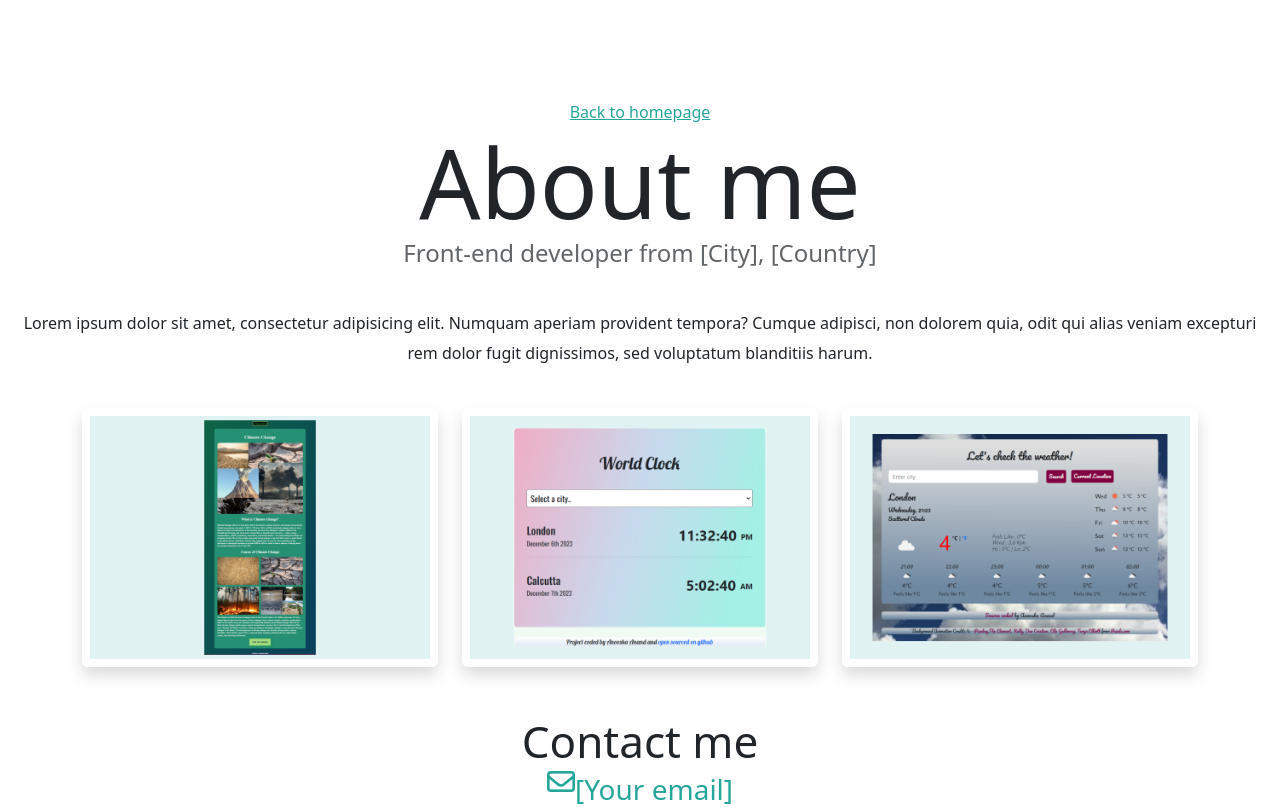
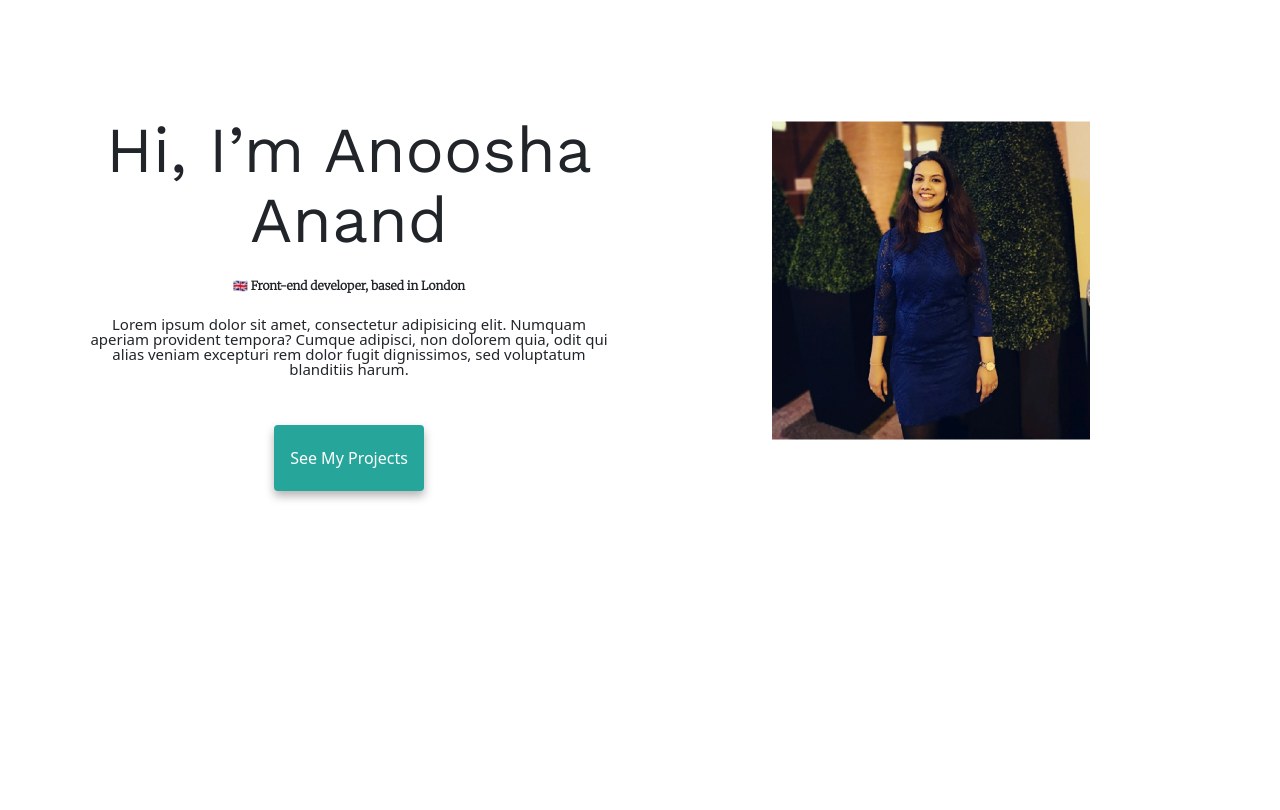
Before and after one commit to anusha5587/ResponsiveWeek3, a plain HTML site: page about.html in a window 1280 px wide. Drawn offline with nearby package versions, Linux system fonts and the light colour scheme; a web font is replaced by a local one.

Commit message:
Recreated the About page according to the format.

```diff
--- a/about.html
+++ b/about.html
@@ -28,44 +28,29 @@
     <link rel="stylesheet" href="/css/style.css" />
   </head>
   <body>
-    <a href="/index.html" class="homepage-link">Back to homepage</a>
-    <h1 class="text-center">About me</h1>
-    <h3 class="text-center">Front-end developer from [City], [Country]</h3>
-    <div class="about-paragraphs text-center">
-      <p>
-        Lorem ipsum dolor sit amet, consectetur adipisicing elit. Numquam
-        aperiam provident tempora? Cumque adipisci, non dolorem quia, odit qui
-        alias veniam excepturi rem dolor fugit dignissimos, sed voluptatum
-        blanditiis harum.
-      </p>
-    </div>
-    <div class="container">
+    <div class="about-section container">
       <div class="row">
-        <div class="col-sm-4">
+        <div class="col-lg-6">
+          <div class="about-section-content">
+            <h1 class="mb-4">Hi, I’m Anoosha Anand</h1>
+            <h2 class="mb-4">🇬🇧 Front-end developer, based in London</h2>
+            <p class="about-section-para mb-5">
+              Lorem ipsum dolor sit amet, consectetur adipisicing elit. Numquam
+              aperiam provident tempora? Cumque adipisci, non dolorem quia, odit
+              qui alias veniam excepturi rem dolor fugit dignissimos, sed
+              voluptatum blanditiis harum.
+            </p>
+            <a class="btn primary-link" href="/index.html">See my projects</a>
+          </div>
+        </div>
+        <div class="col-lg-6">
           <img
-            src="/images/climatechange2.png"
-            class="allimaging img-fluid p-2 shadow rounded"
-          />
-        </div>
-        <div class="col-sm-4">
-          <img
-            src="/images/worldclock.png"
-            class="allimaging img-fluid p-2 shadow rounded"
-          />
-        </div>
-        <div class="col-sm-4">
-          <img
-            src="/images/weather.png"
-            class="allimaging img-fluid p-2 shadow rounded"
+            src="images/profilepic.png"
+            alt=""
+            class="profile-pic img-fluid"
           />
         </div>
       </div>
     </div>
-    <div id="contact" class="mt-5">
-      <h2 class="text-center" id="contact-me">Contact me</h2>
-      <a href="mailto:[email]" class="email-link"
-        ><i class="fa-regular fa-envelope"></i> [Your email]
-      </a>
-    </div>
   </body>
 </html>
--- a/css/style.css
+++ b/css/style.css
@@ -87,38 +87,6 @@ p {
 .allimaging:hover {
   transform: scale(1.2);
 }
-.about-link {
-  color: var(--primary-color);
-  border: 1px solid var(--primary-color);
-}
-
-.homepage-link {
-  color: var(--primary-color);
-  text-align: center;
-  display: block;
-}
-
-.about-paragraphs {
-  display: flex;
-  margin: 30px 0;
-}
-
-.about-paragraphs p {
-  margin: 10px;
-}
-
-.email-link {
-  display: flex;
-  justify-content: center;
-  color: var(--primary-color);
-  font-size: 28px;
-  text-decoration: none;
-}
-
-.email-link:hover {
-  text-decoration: underline;
-}
-
 .primary-link {
   border-radius: 4px;
   padding: 20px 15px;
@@ -133,6 +101,36 @@ p {
   text-decoration: underline;
 }
 
+.about-section {
+  padding: 0;
+  text-align: center;
+}
+
+.about-section h1 {
+  font-size: 64px;
+  line-height: 70px;
+  font-family: "Work Sans", sans-serif;
+}
+
+.about-section h2 {
+  font-size: 12px;
+  font-weight: bold;
+  font-family: var(--font-commonused);
+}
+
+.about-section-para {
+  font-size: 15px;
+  line-height: 1;
+}
+.profile-pic {
+  border-radius: 10px;
+  padding: 20px;
+}
+.about-section-content {
+  margin: 15px;
+  text-align: center;
+  flex-wrap: wrap;
+}
 .project-details {
   padding: 50px 60px 0;
 }
@@ -144,6 +142,7 @@ p {
   h2 {
     font-size: 38px;
   }
+
   .hero {
     padding: 40px 5px;
   }
@@ -152,4 +151,8 @@ p {
     text-align: center;
     margin-top: 20px;
   }
+
+  .about-section-content {
+    text-align: center;
+  }
 }
```
Also changed, not shown: index.html (+2 -2 lines), images/profilepic.png (added).
